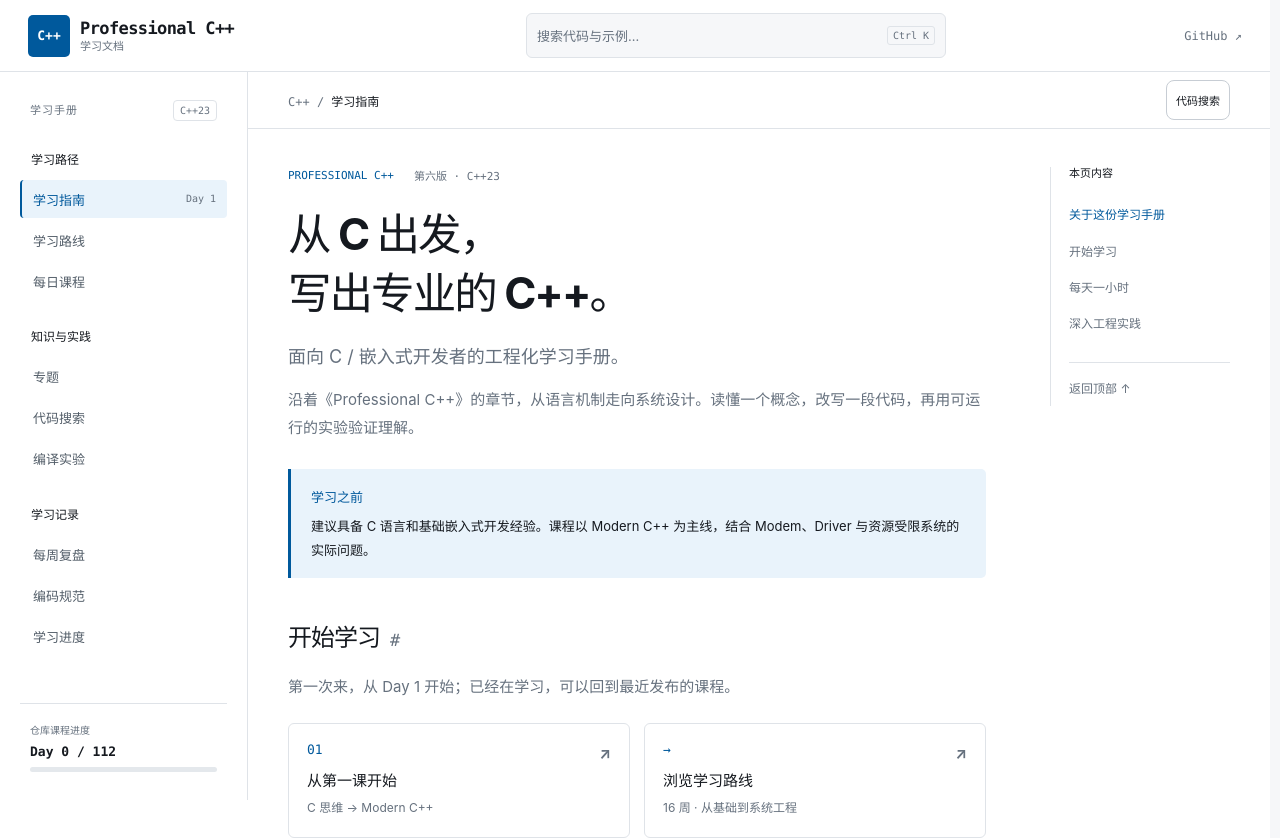
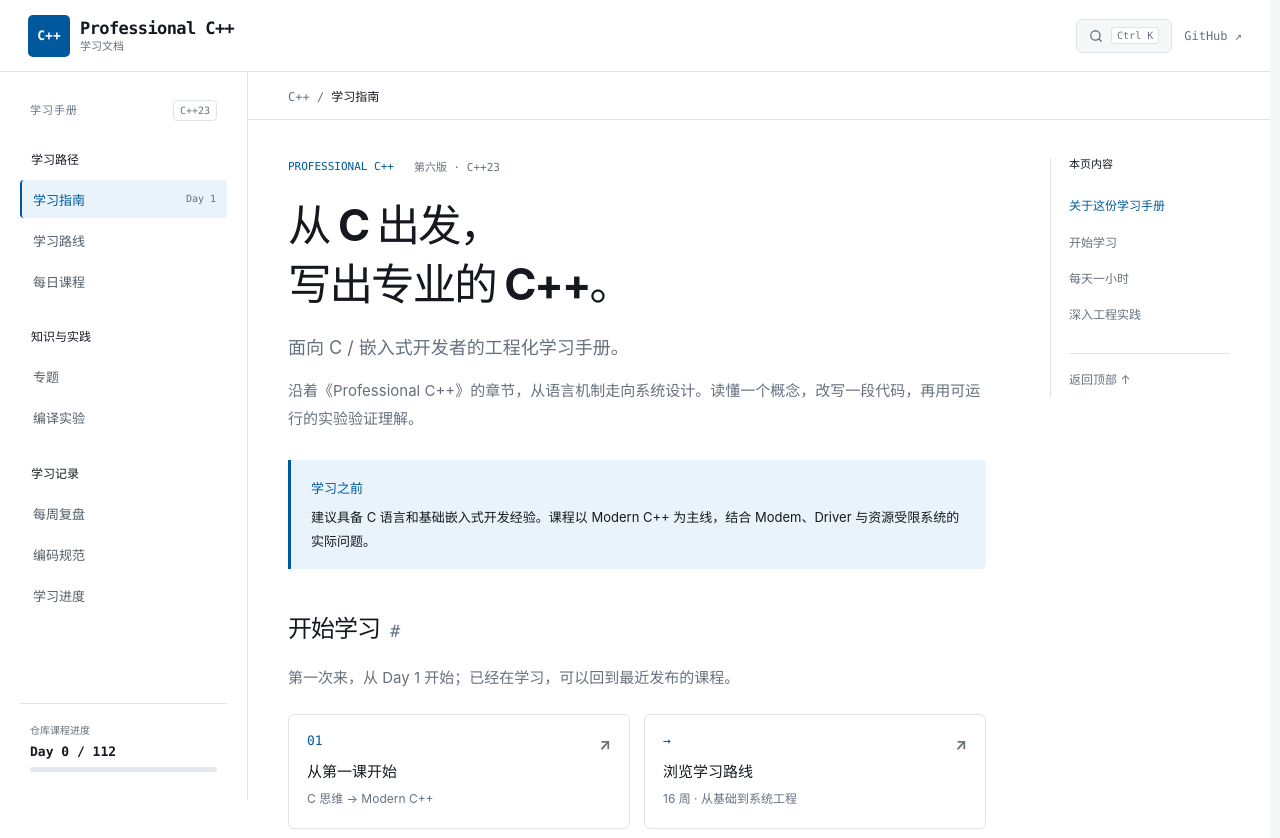
Before and after one commit to luckyJimLu/professional-cpp-learning, a React (Vite) app: page / in a window 1280 px wide. Shown: the top 838 px of the page. Built offline with nearby package versions, Linux system fonts and the light colour scheme.

Commit message:
feat(ux): unify search entry to top-right expandable button and reduce density

```diff
--- a/src/App.tsx
+++ b/src/App.tsx
@@ -17,8 +17,9 @@ import { ProgressView } from "./components/views/ProgressView";
 const Topics = lazy(() =>
   import("./components/Topics").then((module) => ({ default: module.Topics })),
 );
+export const preloadCodeSearch = () => import("./components/CodeSearch");
 const CodeSearch = lazy(() =>
-  import("./components/CodeSearch").then((module) => ({
+  preloadCodeSearch().then((module) => ({
     default: module.CodeSearch,
   })),
 );
@@ -27,7 +28,9 @@ export default function App() {
   const params = useLocationParams();
   const requestedView = params.get("view");
   const view: View =
-    requestedView === "lesson" || NAV.some((item) => item.id === requestedView)
+    requestedView === "search" ||
+    requestedView === "lesson" ||
+    NAV.some((item) => item.id === requestedView)
       ? (requestedView as View)
       : "today";
   const setView = (value: View) => navigate({ view: value });
@@ -46,10 +49,26 @@ export default function App() {
   );
 
   useEffect(() => {
+    if (typeof window !== "undefined") {
+      const idle =
+        "requestIdleCallback" in window
+          ? (
+              window as unknown as {
+                requestIdleCallback: (cb: () => void) => number;
+              }
+            ).requestIdleCallback
+          : (cb: () => void) => setTimeout(cb, 1000);
+      idle(preloadCodeSearch);
+    }
+  }, []);
+
+  useEffect(() => {
     const title =
       view === "lesson"
         ? selectedLesson?.title
-        : NAV.find((item) => item.id === view)?.label;
+        : view === "search"
+          ? "代码搜索"
+          : NAV.find((item) => item.id === view)?.label;
     document.title = `${title ?? "学习文档"} · Professional C++`;
   }, [view, selectedLesson]);
 
@@ -144,7 +163,12 @@ export default function App() {
   }
 
   return (
-    <Shell view={view} setView={setView} currentDay={currentLearningDay}>
+    <Shell
+      view={view}
+      setView={setView}
+      currentDay={currentLearningDay}
+      onPreloadSearch={preloadCodeSearch}
+    >
       {page}
     </Shell>
   );
--- a/src/components/Shell.tsx
+++ b/src/components/Shell.tsx
@@ -1,4 +1,4 @@
-import { useEffect, type ReactNode } from "react";
+import { useEffect, useState, type ReactNode } from "react";
 import { NAV, type View } from "../lib/navigation";
 import { repoCompletedDay } from "../lib/course";
 
@@ -6,13 +6,21 @@ export function Shell({
   view,
   setView,
   currentDay,
+  onPreloadSearch,
   children,
 }: {
   view: View;
   setView: (view: View) => void;
   currentDay: number;
+  onPreloadSearch?: () => void;
   children: ReactNode;
 }) {
+  const [isSearchExpanded, setIsSearchExpanded] = useState(view === "search");
+
+  useEffect(() => {
+    setIsSearchExpanded(view === "search");
+  }, [view]);
+
   useEffect(() => {
     const shortcut = (event: KeyboardEvent) => {
       if (
@@ -21,7 +29,9 @@ export function Shell({
         event.key.toLowerCase() === "k"
       ) {
         event.preventDefault();
+        onPreloadSearch?.();
         setView("search");
+        setIsSearchExpanded(true);
         requestAnimationFrame(() =>
           document.getElementById("code-query")?.focus(),
         );
@@ -29,8 +39,13 @@ export function Shell({
     };
     window.addEventListener("keydown", shortcut);
     return () => window.removeEventListener("keydown", shortcut);
-  }, [setView]);
-  const label = NAV.find((item) => item.id === view)?.label ?? "课程阅读";
+  }, [setView, onPreloadSearch]);
+
+  const label =
+    view === "search"
+      ? "代码搜索"
+      : (NAV.find((item) => item.id === view)?.label ?? "课程阅读");
+
   return (
     <div className="app-shell">
       <a className="skip-link" href="#main-content">
@@ -48,8 +63,41 @@ export function Shell({
             <span>学习文档</span>
           </div>
         </a>
-        <button className="shell-search" onClick={() => setView("search")}>
-          <span>搜索代码与示例…</span> <kbd>Ctrl K</kbd>
+        <div className="header-actions">
+          <button
+            className={`shell-search ${isSearchExpanded ? "is-expanded" : ""}`}
+            title="搜索代码 (Ctrl+K)"
+            aria-label="搜索代码 (Ctrl+K)"
+            onMouseEnter={onPreloadSearch}
+            onFocus={onPreloadSearch}
+            onClick={() => {
+              onPreloadSearch?.();
+              if (view !== "search") {
+                setView("search");
+              }
+              setIsSearchExpanded(true);
+              requestAnimationFrame(() =>
+                document.getElementById("code-query")?.focus(),
+              );
+            }}
+          >
+            <svg
+              className="search-icon"
+              width="14"
+              height="14"
+              viewBox="0 0 24 24"
+              fill="none"
+              stroke="currentColor"
+              strokeWidth="2.2"
+              strokeLinecap="round"
+              strokeLinejoin="round"
+              aria-hidden="true"
+            >
+              <circle cx="11" cy="11" r="8" />
+              <line x1="21" y1="21" x2="16.65" y2="16.65" />
+            </svg>
+            <span className="search-placeholder">搜索代码与示例…</span>
+            <kbd>Ctrl K</kbd>
           </button>
           <a
             className="repo-link"
@@ -57,6 +105,7 @@ export function Shell({
           >
             GitHub ↗
           </a>
+        </div>
       </header>
       <aside className="sidebar">
         <div className="sidebar-edition">
@@ -100,9 +149,6 @@ export function Shell({
           <span className="mono">
             C++ / <strong>{label}</strong>
           </span>
-          <button className="ghost-button" onClick={() => setView("search")}>
-            代码搜索
-          </button>
         </div>
         <details className="mobile-menu">
           <summary>导航 · {label}</summary>
--- a/src/docs.css
+++ b/src/docs.css
@@ -39,26 +39,67 @@ body {
   color: var(--surface);
   border: 0;
 }
+.docs-header .header-actions {
+  display: flex;
+  align-items: center;
+  gap: 12px;
+  margin-left: auto;
+}
 .docs-header .shell-search {
-  margin: 0 auto;
-  width: min(420px, 40vw);
-  min-height: 38px;
+  display: inline-flex;
+  align-items: center;
+  gap: 8px;
+  margin: 0;
+  padding: 6px 12px;
+  min-height: 34px;
+  width: auto;
   background: var(--canvas);
-  border-color: var(--line);
+  border: 1px solid var(--line);
   border-radius: 6px;
+  color: var(--muted);
+  cursor: pointer;
+  transition: width 0.2s cubic-bezier(0.16, 1, 0.3, 1), border-color 0.15s ease, background 0.15s ease;
+}
+.docs-header .shell-search .search-icon {
+  flex-shrink: 0;
+  color: var(--muted);
+}
+.docs-header .shell-search .search-placeholder {
+  display: none;
   font-size: 13px;
+  color: var(--muted);
+  white-space: nowrap;
 }
-.docs-header kbd {
+.docs-header .shell-search.is-expanded {
+  width: 220px;
+  justify-content: space-between;
+  border-color: var(--blue);
+  background: var(--surface);
+  color: var(--ink);
+}
+.docs-header .shell-search.is-expanded .search-placeholder {
+  display: inline;
+}
+.docs-header .shell-search:hover {
+  border-color: var(--line-strong);
+  color: var(--ink);
+}
+.docs-header .shell-search:hover .search-icon {
+  color: var(--ink);
+}
+.docs-header .shell-search kbd {
+  margin-left: auto;
   border: 1px solid var(--line);
-  padding: 3px 5px;
+  padding: 2px 5px;
   border-radius: 3px;
   font-size: 10px;
+  background: var(--surface);
+  color: var(--muted);
 }
 .repo-link {
   color: var(--muted);
   text-decoration: none;
   font: 12px var(--mono);
-  white-space: nowrap;
 }
 .sidebar {
   top: var(--header-height);
--- a/src/lib/navigation.ts
+++ b/src/lib/navigation.ts
@@ -5,13 +5,12 @@ export const NAV = [
   { id: "roadmap", label: "学习路线", group: "学习路径" },
   { id: "lessons", label: "每日课程", group: "学习路径" },
   { id: "topics", label: "专题", group: "知识与实践" },
-  { id: "search", label: "代码搜索", group: "知识与实践" },
   { id: "lab", label: "编译实验", group: "知识与实践" },
   { id: "review", label: "每周复盘", group: "学习记录" },
   { id: "guidelines", label: "编码规范", group: "学习记录" },
   { id: "progress", label: "学习进度", group: "学习记录" },
 ] as const;
-export type View = (typeof NAV)[number]["id"] | "lesson";
+export type View = (typeof NAV)[number]["id"] | "lesson" | "search";
 export function navigate(
   values: Record<string, string | undefined>,
   replace = false,
--- a/src/lib/search.ts
+++ b/src/lib/search.ts
@@ -149,12 +149,10 @@ export function searchCode(
     });
 }
 
-export function getCategoryCounts(
-  query: string,
-  kind: string = "all",
-  options: Omit<SearchOptions, "category"> = {},
-): Record<string, number> {
-  const rawQuery = query.trim();
+const defaultCountsByKind: Record<string, Record<string, number>> = {};
+
+function getDefaultCounts(kind: string): Record<string, number> {
+  if (defaultCountsByKind[kind]) return defaultCountsByKind[kind];
   const counts: Record<string, number> = {
     all: 0,
     daily: 0,
@@ -162,8 +160,6 @@ export function getCategoryCounts(
     examples: 0,
     patterns: 0,
   };
-
-  if (!rawQuery) {
   for (const entry of codeEntries) {
     if (kind !== "all" && entry.kind !== kind) continue;
     counts.all++;
@@ -171,8 +167,30 @@ export function getCategoryCounts(
       counts[entry.category]++;
     }
   }
+  defaultCountsByKind[kind] = counts;
   return counts;
 }
+
+export const totalFileCount = codeEntries.filter((entry) => entry.kind === "file").length;
+export const totalSnippetCount = codeEntries.filter((entry) => entry.kind === "snippet").length;
+
+export function getCategoryCounts(
+  query: string,
+  kind: string = "all",
+  options: Omit<SearchOptions, "category"> = {},
+): Record<string, number> {
+  const rawQuery = query.trim();
+  if (!rawQuery) {
+    return getDefaultCounts(kind);
+  }
+
+  const counts: Record<string, number> = {
+    all: 0,
+    daily: 0,
+    topics: 0,
+    examples: 0,
+    patterns: 0,
+  };
 
   const results = searchCode(query, kind, { ...options, category: "all" });
   for (const { entry } of results) {
--- a/src/workspace.css
+++ b/src/workspace.css
@@ -64,22 +64,6 @@ button:active:not(:disabled) {
 }
 .sidebar {
   overflow-y: auto;
-}
-.shell-search {
-  display: flex;
-  justify-content: space-between;
-  align-items: center;
-  margin-top: 28px;
-  padding: 12px 10px;
-  border: 1px solid var(--line-strong);
-  border-radius: 8px;
-  background: var(--canvas);
-  color: var(--muted);
-  font-size: 12px;
-}
-.shell-search:hover {
-  border-color: var(--blue);
-  color: var(--blue);
 }
 kbd {
   font: 9px var(--mono);
@@ -213,17 +197,34 @@ kbd {
   color: var(--muted);
   padding-top: 16px;
 }
+.visually-hidden {
+  position: absolute;
+  width: 1px;
+  height: 1px;
+  padding: 0;
+  margin: -1px;
+  overflow: hidden;
+  clip: rect(0, 0, 0, 0);
+  white-space: nowrap;
+  border: 0;
+}
+.search-header-compact {
+  margin-bottom: 20px;
+}
+.search-header-compact h1 {
+  font-size: 26px;
+  margin: 0 0 6px 0;
+}
+.search-header-compact p {
+  color: var(--muted);
+  font-size: 14px;
+  margin: 0;
+}
 .search-form {
-  padding: 24px;
-  border: 1px solid var(--line-strong);
+  padding: 20px;
+  border: 1px solid var(--line);
   border-radius: var(--radius);
   background: var(--surface);
-}
-.search-form label {
-  display: block;
-  font-weight: 650;
-  font-size: 13px;
-  margin-bottom: 12px;
 }
 .search-input-row {
   display: flex;
```
Also changed, not shown: src/components/CodeSearch.tsx (+11 -8 lines). Lines whose indentation alone changed are shown as unchanged.
